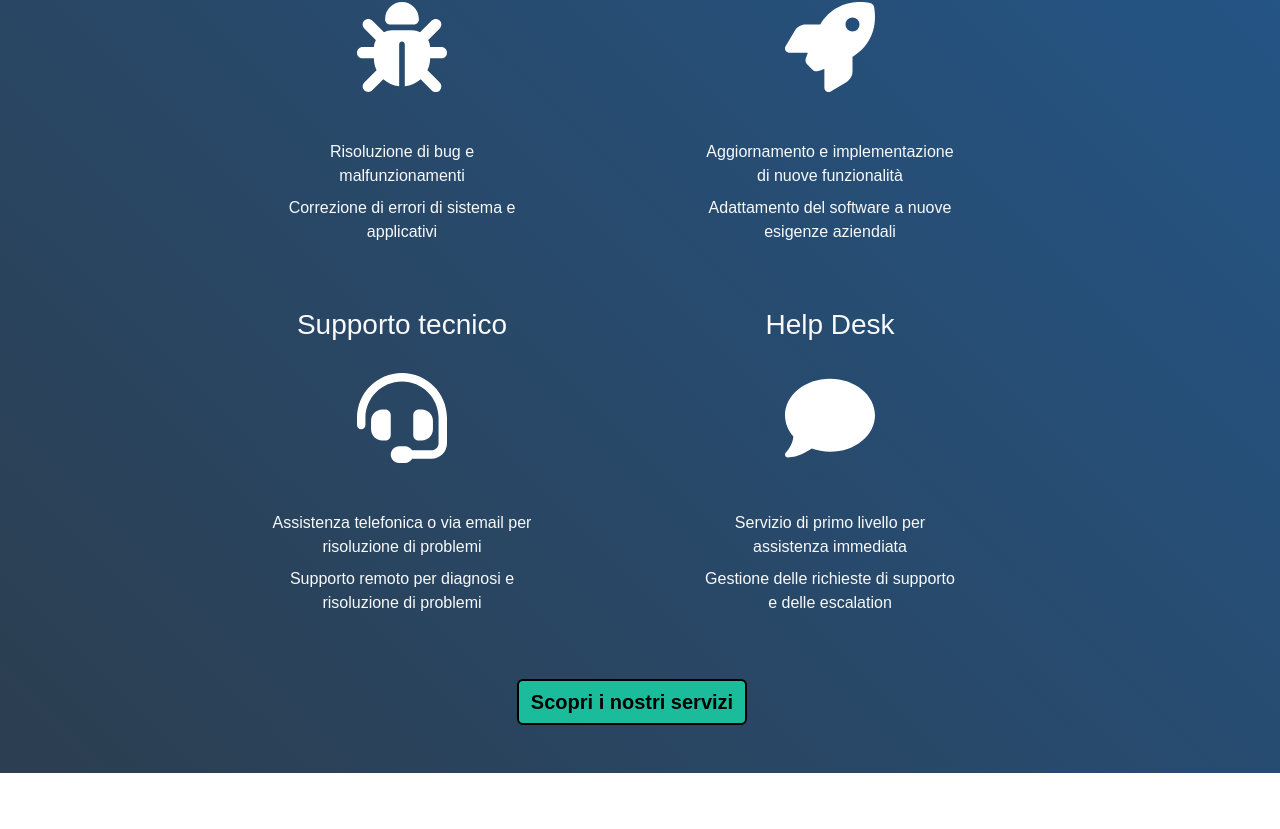
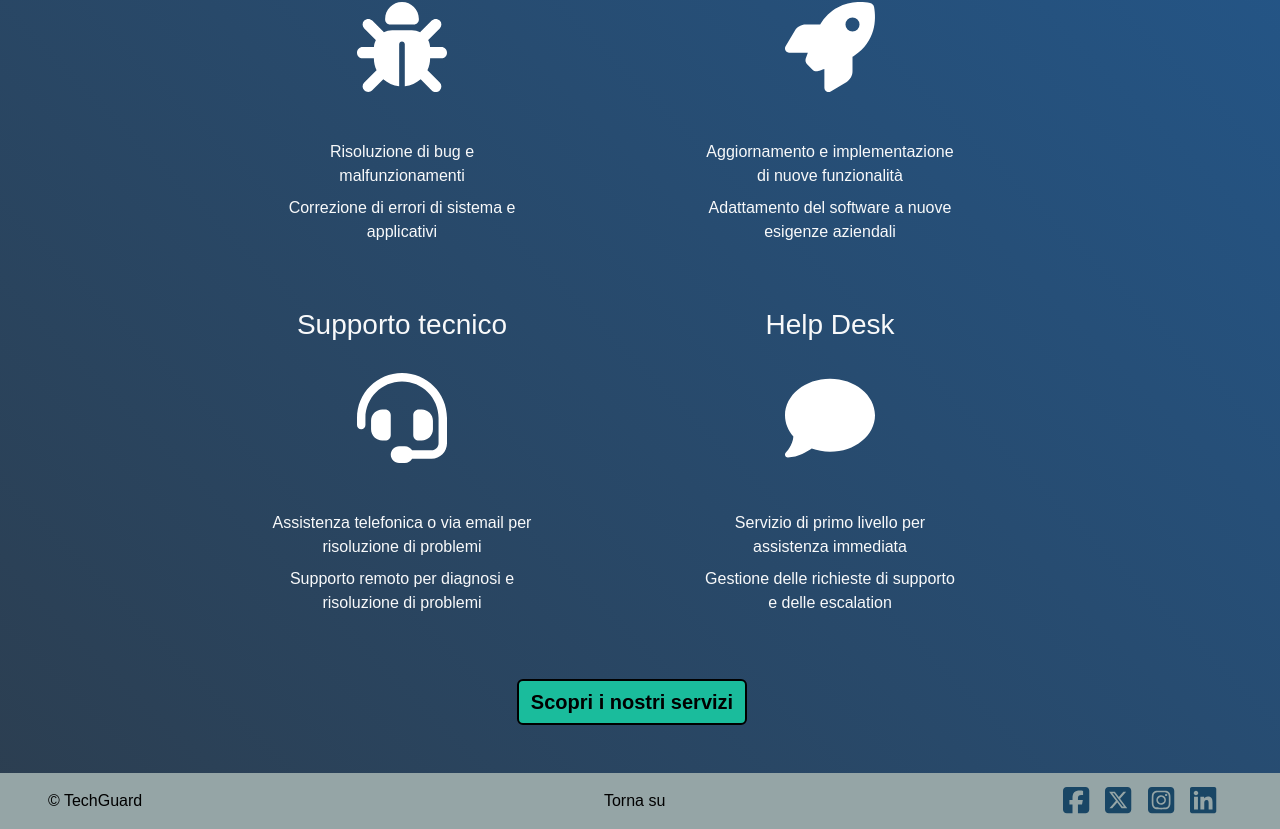
Before and after one commit to PierluigiPapa/proj-assistenza-clienti, a Vue app in the folder FrontEnd/: page / in a window 1280 px wide. Shown: the part 796-1625 px from the top of the page. Before the commit the page ends 1569 px from the top, so only its background shows below. Built offline with nearby package versions, Linux system fonts and the light colour scheme; a web font is replaced by a local one.

Commit message:
feat: added AppFooter.vue and icons

```diff
--- a/FrontEnd/src/App.vue
+++ b/FrontEnd/src/App.vue
@@ -2,6 +2,7 @@
 import AppHeader from './components/Header/AppHeader.vue';
 import AppJumbo from './components/Main/AppJumbo.vue';
 import AppServices from './components/Main/AppServices.vue';
+import AppFooter from './components/Footer/AppFooter.vue';
 
 
 
@@ -10,6 +11,7 @@ export default {
         AppHeader,
         AppJumbo,
         AppServices,
+        AppFooter,
 
     }
 }
@@ -20,6 +22,7 @@ export default {
     <AppHeader/>
     <AppJumbo/>
     <AppServices/>
+    <AppFooter/>
 
 </template>
 
--- /dev/null
+++ b/FrontEnd/src/components/Footer/AppFooter.vue
@@ -0,0 +1,43 @@
+<script>
+export default {
+    name: 'AppFooter',
+}
+</script>
+
+<template>
+    <nav class="navbar navbar-expand-lg">
+        <a class="navbar-brand ms-5 fs-6">&copy TechGuard</a>
+        <button class="navbar-toggler" type="button" data-toggle="collapse" data-target="#navbarSupportedContent" aria-controls="navbarSupportedContent" aria-expanded="false" aria-label="Toggle navigation">
+            <span class="navbar-toggler-icon"></span>
+        </button>
+
+        <div class="collapse navbar-collapse" id="navbarSupportedContent">
+            <ul class="navbar-nav mx-auto">
+                <li class="nav-item active">
+                    <a class="nav-link ms-5" href="#">Torna su</a>
+                </li>
+            </ul>
+        </div>
+
+        <div class="ml-auto me-5">
+            <font-awesome-icon icon="fa-brands fa-square-facebook" class="social me-3"/>
+            <font-awesome-icon icon="fa-brands fa-square-x-twitter" class="social me-3"/>
+            <font-awesome-icon icon="fa-brands fa-square-instagram" class="social me-3"/>
+            <font-awesome-icon icon="fa-brands fa-linkedin" class="social me-3"/>
+        </div>
+    </nav>
+</template>
+
+<style lang="scss">
+
+.social {
+    font-size: 30px;
+    color: #194665;
+}
+
+.social:hover {
+    color: #2B7DB3;
+    transition: background-color 0.3s, color 0.3s, filter 0.3s;
+}
+
+</style>
--- a/FrontEnd/src/main.js
+++ b/FrontEnd/src/main.js
@@ -9,9 +9,9 @@ import App from './App.vue'
 import { library } from "@fortawesome/fontawesome-svg-core";
 
 import { FontAwesomeIcon } from "@fortawesome/vue-fontawesome";
-import { faFacebook } from '@fortawesome/free-brands-svg-icons';
 import { faBug, faRocket,faHeadset, faComment } from '@fortawesome/free-solid-svg-icons';
+import { faFacebookSquare, faInstagramSquare, faLinkedin, faSquareXTwitter,  } from '@fortawesome/free-brands-svg-icons';
 
-library.add(faFacebook, faBug, faRocket, faHeadset, faComment)
+library.add(faBug, faRocket, faHeadset, faComment, faFacebookSquare, faSquareXTwitter, faInstagramSquare, faLinkedin)
 
 createApp(App).component("font-awesome-icon", FontAwesomeIcon).mount("#app");
```
